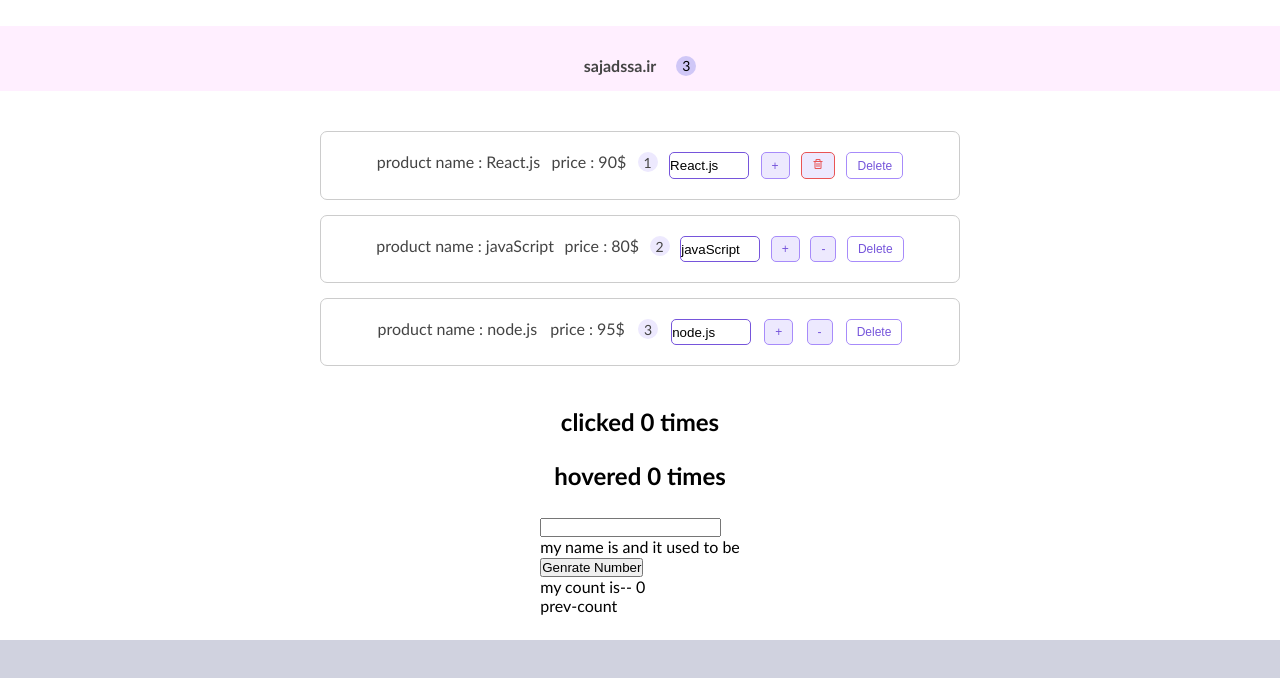
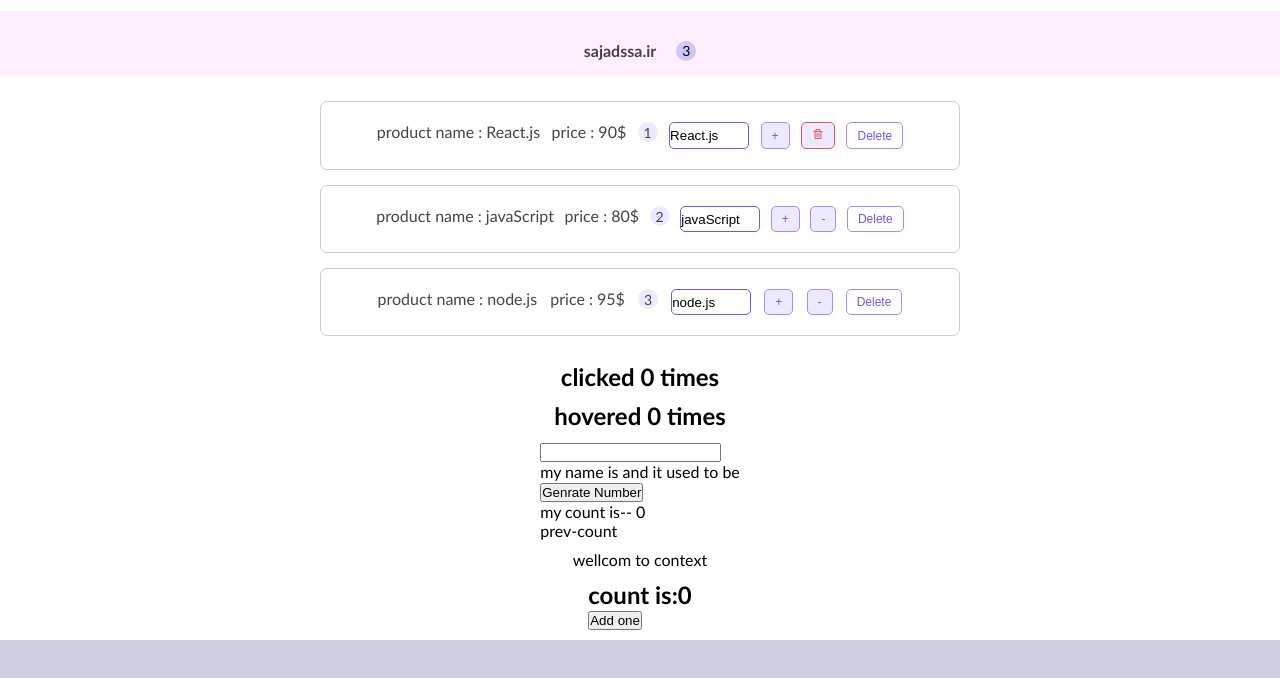
Before and after one commit to Sajadssa/React.js, a React (Create React App) app in the folder first-app/: page / in a window 1280 px wide. Shown: the top 678 px of the page. Built offline with nearby package versions, Linux system fonts and the light colour scheme.

Commit message:
example about context

```diff
--- a/first-app/src/App.js
+++ b/first-app/src/App.js
@@ -24,6 +24,8 @@ import ParentComp from "./component/PureMemoCompnent/ParentComp";
 import ClassRef from "./component/Ref/ClassRef";
 import FunctionalRef from "./component/Ref/FunctionalRef";
 import UseRefExapmple from "./component/Ref/UseRef";
+import CounterProvider from "./component/Context/CounterProvider";
+import CounterOne from "./component/Context/CounterOne";
 
 export const UserContext=React.createContext();
 export const WebsiteContext=React.createContext();
@@ -198,7 +200,10 @@ class App extends React.Component  {
 <UseRefExapmple/>
       </UserContext.Provider>
       </WebsiteContext.Provider>
-
+<CounterProvider>
+ <p>wellcom to context</p>
+ <CounterOne/>
+</CounterProvider>
       </>
 
 
--- /dev/null
+++ b/first-app/src/component/Context/CounterOne.jsx
@@ -0,0 +1,15 @@
+import { useContext } from "react";
+import { CounterContext, CounterContextDispather } from "./CounterProvider";
+
+const CounterOne = () => {
+   const count=useContext(CounterContext);
+   const setCount=useContext(CounterContextDispather);
+    return (
+        <div>
+            <h2>count is:{count}</h2>
+            <button onClick={()=>setCount(count+1)}>Add one</button>
+        </div>
+     );
+}
+
+export default CounterOne;
--- /dev/null
+++ b/first-app/src/component/Context/CounterProvider.jsx
@@ -0,0 +1,18 @@
+import React, { useState } from "react";
+//1.create context object
+export const CounterContext = React.createContext();
+//add new context for setState count or setCount
+export const CounterContextDispather = React.createContext();
+
+const CounterProvider = ({ children }) => {
+  const [count, setCount] = useState(0);
+  return (
+    <CounterContext.Provider value={count}>
+      <CounterContextDispather.Provider value={setCount}>
+        {children}
+      </CounterContextDispather.Provider>
+    </CounterContext.Provider>
+  );
+};
+
+export default CounterProvider;
```
